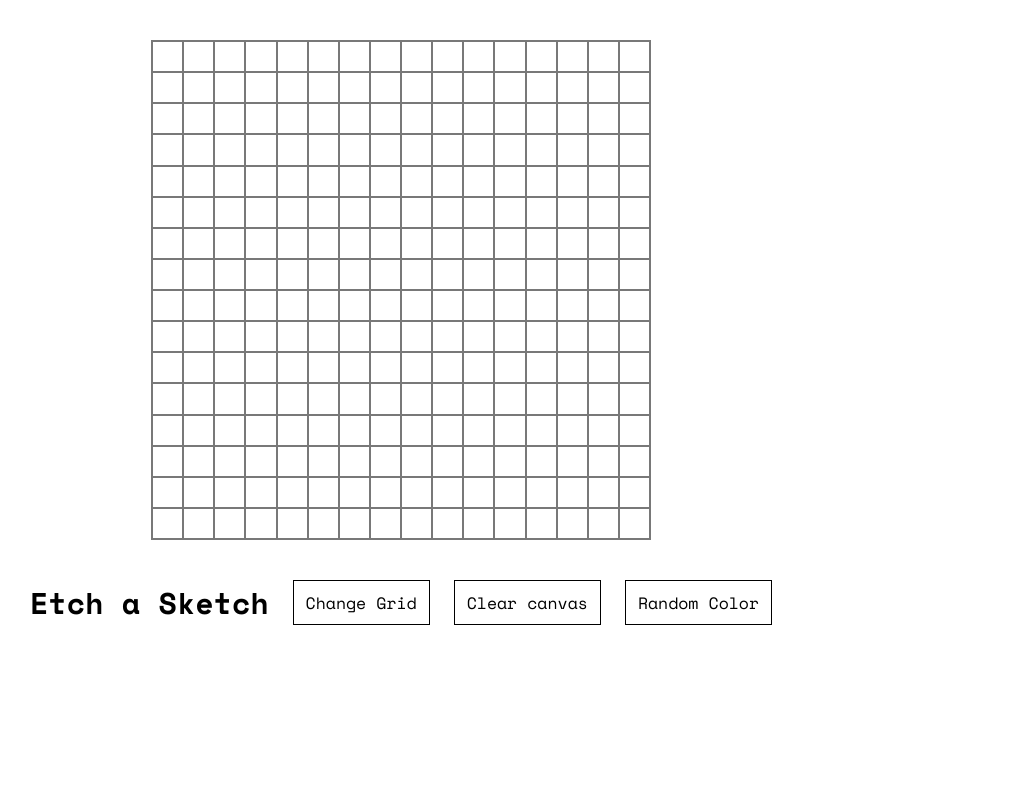
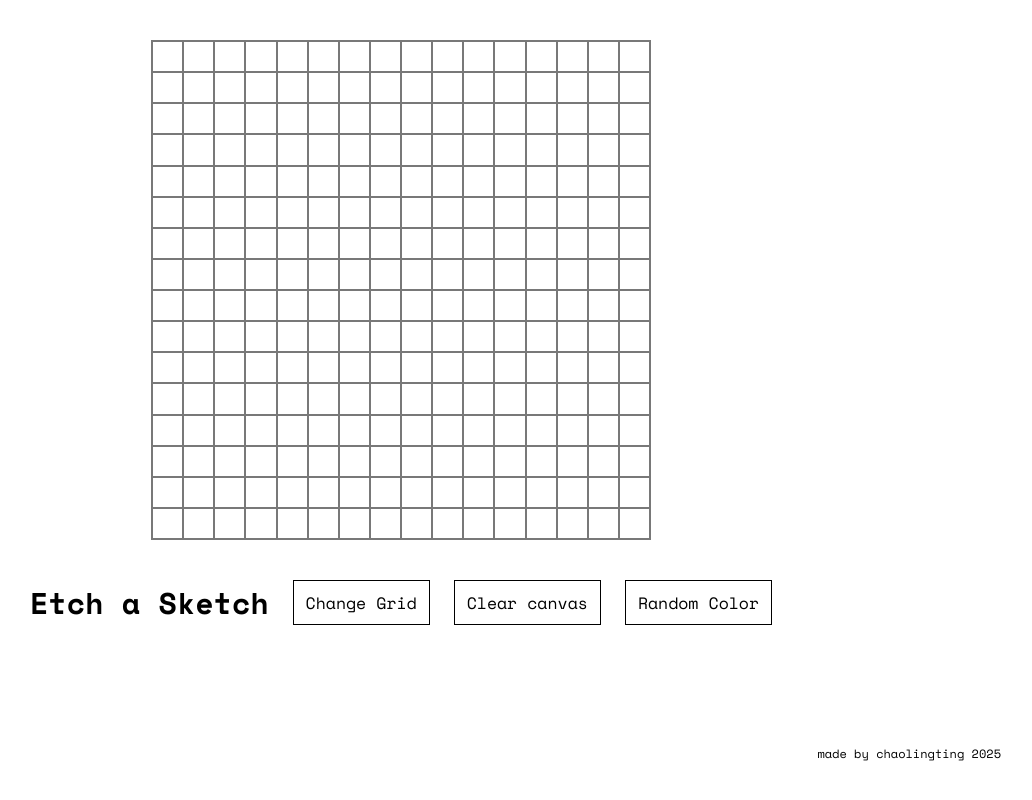
Before and after one commit to chaolingting/Etch-a-Sketch, a plain HTML site: page index.html in a window 1280 px wide. Shown: the whole page, without its empty margins (239-1271 px from the left). Drawn offline with nearby package versions, Linux system fonts and the light colour scheme; a web font is replaced by a local one.

Commit message:
update readme & html

```diff
--- a/index.html
+++ b/index.html
@@ -21,6 +21,8 @@
     <button class="random-color">Random Color</button>
     <!--<button class="get-gradient">Get gradient</button>-->
 </div>
+
+<footer><p>made by chaolingting 2025</p></footer>
     <script src="index.js"></script>
 </body>
 </html>
--- a/index.js
+++ b/index.js
@@ -26,9 +26,9 @@ function changeGrid(cell){
                 cellDiv.style.aspectRatio = "1/1"
                 cellDiv.style.backgroundColor = "white"
 
+
                 cellDiv.addEventListener("mouseenter",() => {
                     cellDiv.style.backgroundColor = "black";
-
 
                 })
 
--- a/style.css
+++ b/style.css
@@ -69,3 +69,14 @@ button:hover{
     background-color: gainsboro;
 
 }
+
+footer{
+    text-align: right;
+    margin: 120px 40px;
+
+}
+
+footer > p{
+      font-size: 0.8rem;
+
+}
```
Also changed, not shown: 1 other file.
